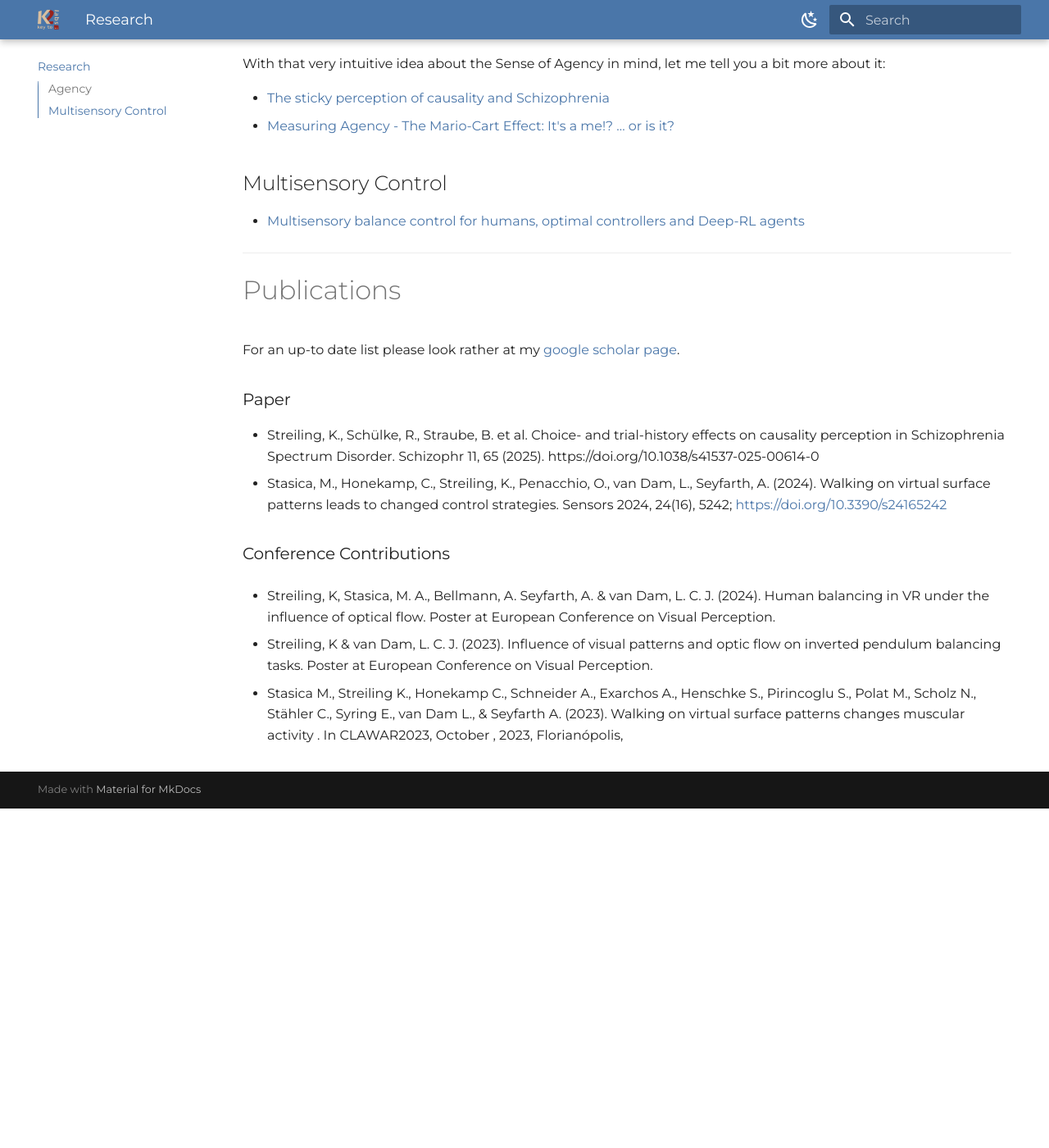
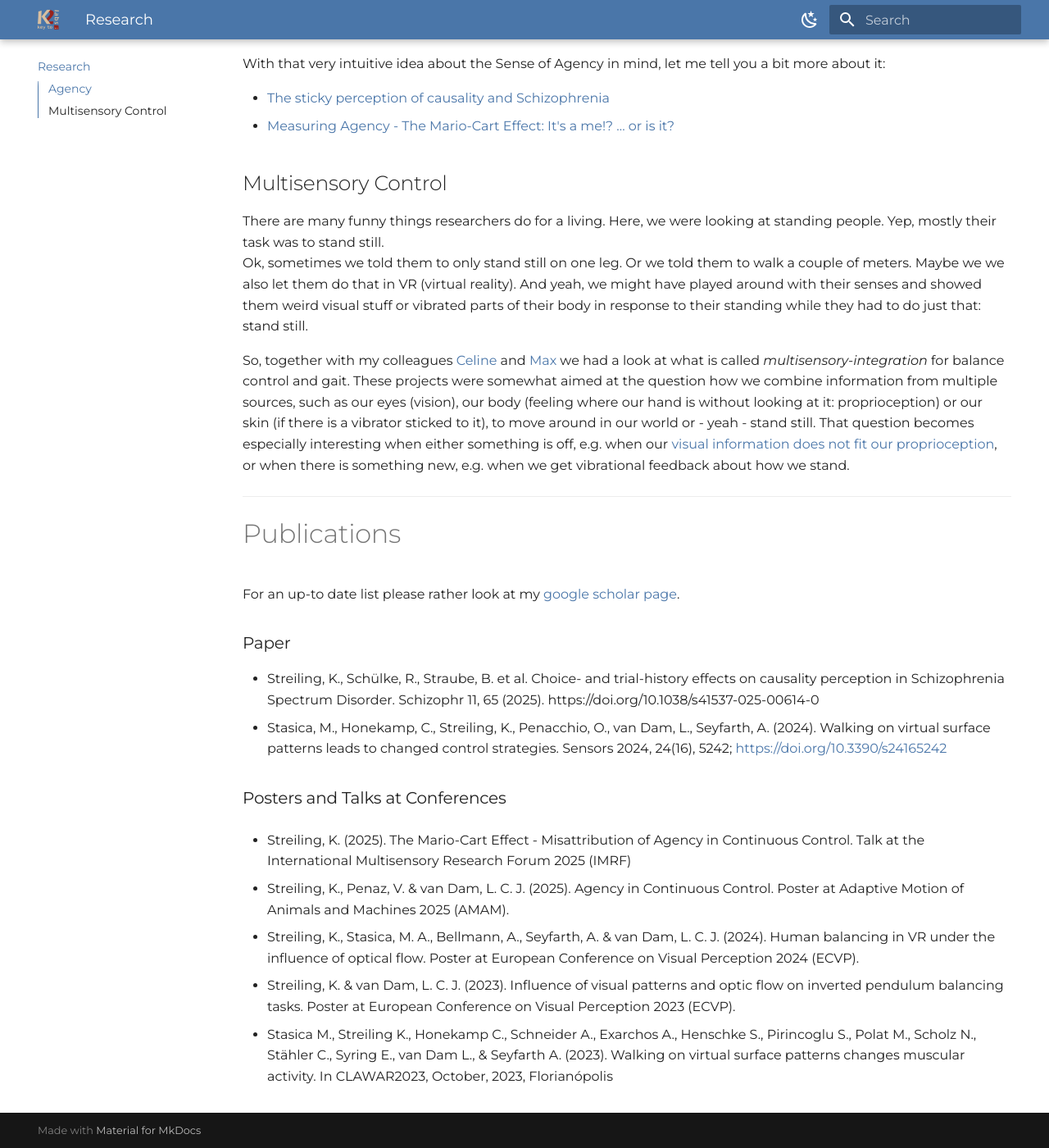
Before and after one commit to uvest/kai_streiling, an MkDocs documentation site: the page built from docs/research.md, in a window 1280 px wide and 1400 px high, scrolled down 474 px. Shown: the whole window at 82% size. Built offline with MkDocs 1.6.1 and Material for MkDocs 9.7.7, drawn with Linux system fonts in a browser that asks for light colours; before the commit the page ends 1460 px from its top, so only the background shows below that.

Commit message:
updated publications and multisensory section

```diff
--- a/docs/research.md
+++ b/docs/research.md
@@ -23,7 +23,11 @@ With that very intuitive idea about the Sense of Agency in mind, let me tell you
 
 ## Multisensory Control
 
-* [Multisensory balance control for humans, optimal controllers and Deep-RL agents](./blog/Multisensory_balance.md)
+There are many funny things researchers do for a living. Here, we were looking at standing people.
+Yep, mostly their task was to stand still. <br>
+Ok, sometimes we told them to only stand still on one leg. Or we told them to walk a couple of meters. Maybe we we also let them do that in VR (virtual reality). And yeah, we might have played around with their senses and showed them weird visual stuff or vibrated parts of their body in response to their standing while they had to do just that: stand still.
+
+So, together with my colleagues [Celine](https://www.psychologie.tu-darmstadt.de/institut_psy/personen_psy/personen_psy_detail_75712.de.jsp) and [Max](https://www.sport.tu-darmstadt.de/institut_ifs/organisation_ifs/personal_ifs/personal_details_71488.de.jsp) we had a look at what is called *multisensory-integration* for balance control and gait. These projects were somewhat aimed at the question how we combine information from multiple sources, such as our eyes (vision), our body (feeling where our hand is without looking at it: proprioception) or our skin (if there is a vibrator sticked to it), to move around in our world or - yeah - stand still. That question becomes especially interesting when either something is off, e.g. when our [visual information does not fit our proprioception](https://www.youtube.com/watch?v=F4xenIulg_8), or when there is something new, e.g. when we get vibrational feedback about how we stand.
 
 
 ---
@@ -31,17 +35,21 @@ With that very intuitive idea about the Sense of Agency in mind, let me tell you
 
 # Publications
 
-For an up-to date list please look rather at my [google scholar page](https://scholar.google.com/citations?user=hf41fWEAAAAJ&hl=de&oi=ao).
+For an up-to date list please rather look at my [google scholar page](https://scholar.google.com/citations?user=hf41fWEAAAAJ&hl=de&oi=ao).
 
 ### Paper
 * Streiling, K., Schülke, R., Straube, B. et al. Choice- and trial-history effects on causality perception in Schizophrenia Spectrum Disorder. Schizophr 11, 65 (2025). https://doi.org/10.1038/s41537-025-00614-0
 * Stasica, M., Honekamp, C., Streiling, K., Penacchio, O., van Dam, L., Seyfarth, A. (2024). Walking on virtual surface patterns leads to changed control strategies. Sensors 2024, 24(16), 5242; [https://doi.org/10.3390/s24165242](https://doi.org/10.3390/s24165242)
 
 
-### Conference Contributions
+### Posters and Talks at Conferences
 
-* Streiling, K, Stasica, M. A., Bellmann, A. Seyfarth, A. & van Dam, L. C. J. (2024). Human balancing in VR under the influence of optical flow. Poster at European Conference on Visual Perception.
+* Streiling, K. (2025). The Mario-Cart Effect - Misattribution of Agency in Continuous Control. Talk at the International Multisensory Research Forum 2025 (IMRF)
 
-* Streiling, K & van Dam, L. C. J. (2023). Influence of visual patterns and optic flow on inverted pendulum balancing tasks. Poster at European Conference on Visual Perception.
+* Streiling, K., Penaz, V. & van Dam, L. C. J. (2025). Agency in Continuous Control. Poster at Adaptive Motion of Animals and Machines 2025 (AMAM).
 
-* Stasica M., Streiling K., Honekamp C., Schneider A., Exarchos A., Henschke S., Pirincoglu S., Polat M., Scholz N., Stähler C., Syring E., van Dam L., & Seyfarth A. (2023). Walking on virtual surface patterns changes muscular activity . In CLAWAR2023, October , 2023, Florianópolis,
+* Streiling, K., Stasica, M. A., Bellmann, A., Seyfarth, A. & van Dam, L. C. J. (2024). Human balancing in VR under the influence of optical flow. Poster at European Conference on Visual Perception 2024 (ECVP).
+
+* Streiling, K. & van Dam, L. C. J. (2023). Influence of visual patterns and optic flow on inverted pendulum balancing tasks. Poster at European Conference on Visual Perception 2023 (ECVP).
+
+* Stasica M., Streiling K., Honekamp C., Schneider A., Exarchos A., Henschke S., Pirincoglu S., Polat M., Scholz N., Stähler C., Syring E., van Dam L., & Seyfarth A. (2023). Walking on virtual surface patterns changes muscular activity. In CLAWAR2023, October, 2023, Florianópolis
```
Also changed, not shown: docs/blog/Causality_SSD_and_Choice-History.md (+1 -1 lines).
